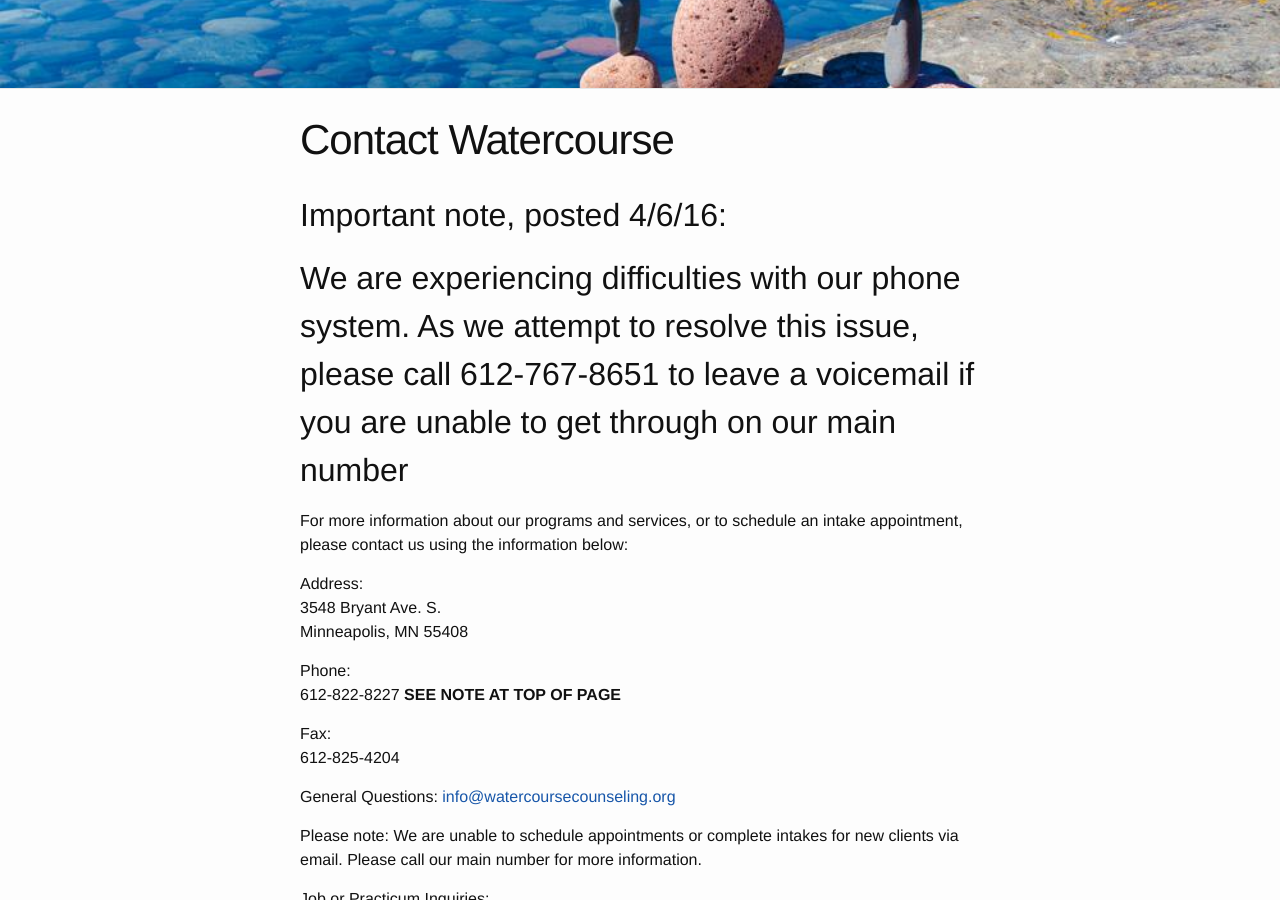
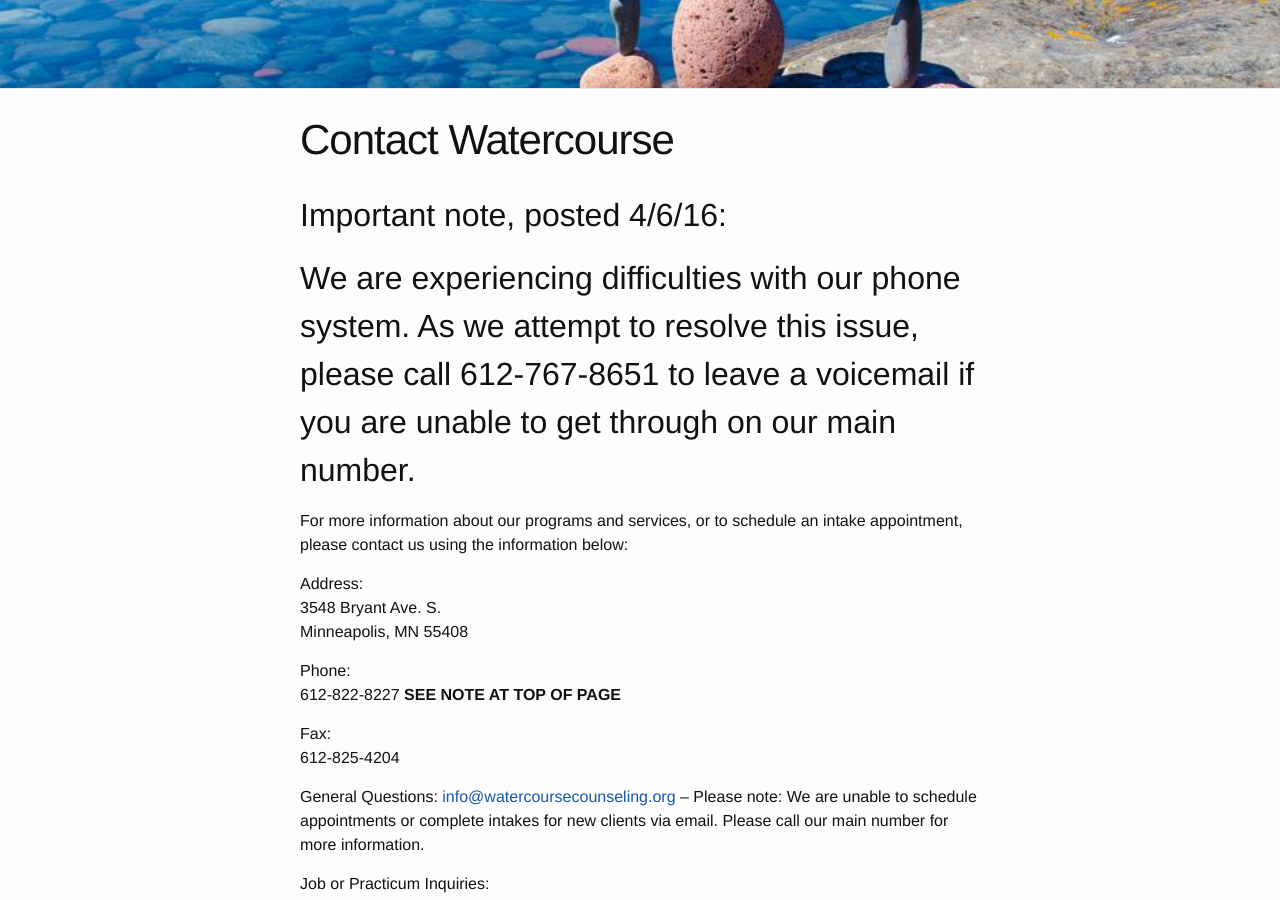
Before and after one commit to watercourse-cc/watercourse, a Jekyll site: the page built from contact.md, in a window 1280 px wide and 900 px high, scrolled down 604 px. Built offline with Jekyll 4.4.1, drawn with Linux system fonts in a browser that asks for light colours; comment, search, counter and statistics services are not loaded; part of the change alters nothing that is shown; some of the changed text lies outside the part shown.

```diff
--- a/contact.md
+++ b/contact.md
@@ -5,7 +5,7 @@ title: Contact Watercourse
 
 ## Important note, posted 4/6/16:
 
-## We are experiencing difficulties with our phone system. As we attempt to resolve this issue, please call 612-767-8651 to leave a voicemail if you are unable to get through on our main number
+## We are experiencing difficulties with our phone system. As we attempt to resolve this issue, please call 612-767-8651 to leave a voicemail if you are unable to get through on our main number.
 
 For more information about our programs and services, or to schedule an intake appointment, please contact us using the information below:
 
@@ -21,12 +21,13 @@ Fax:
     612-825-4204
 
 General Questions:
-    [info@watercoursecounseling.org]()
-
-Please note: We are unable to schedule appointments or complete intakes for new clients via email. Please call our main number for more information.
+    [info@watercoursecounseling.org]() -- Please note: We are unable to schedule appointments or complete intakes for new clients via email. Please call our main number for more information.
 
 Job or Practicum Inquiries:
     [jobs@watercoursecounseling.org]()
+
+Records requests:
+ We are happy to accommodate records requests. We require 10 business days to process your request. Please call us at 612-822-8227 for more information.
 
 ## Join our Mailing List
 
```
